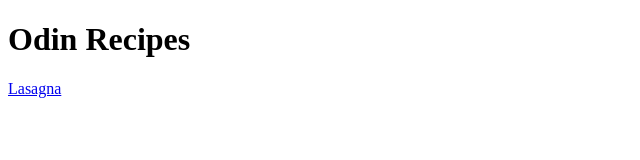
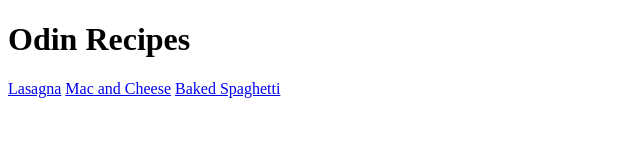
Before and after one commit to BigMitchGit/odin-recipes, a plain HTML site: page index.html in a window 1280 px wide. Shown: the whole page, without its empty margins (0-640 px from the left). Drawn offline with Linux system fonts and the light colour scheme.

Commit message:
Added links to the recipe pages on index.html

```diff
--- a/index.html
+++ b/index.html
@@ -6,4 +6,6 @@
 <body>
     <h1>Odin Recipes</h1>
     <a href="recipes/lasagna.html">Lasagna</a>
+    <a href="recipes/Mac and Cheese.html">Mac and Cheese</a>
+    <a href="recipes/Baked Spaghetti.html">Baked Spaghetti</a>
 </body>
```
